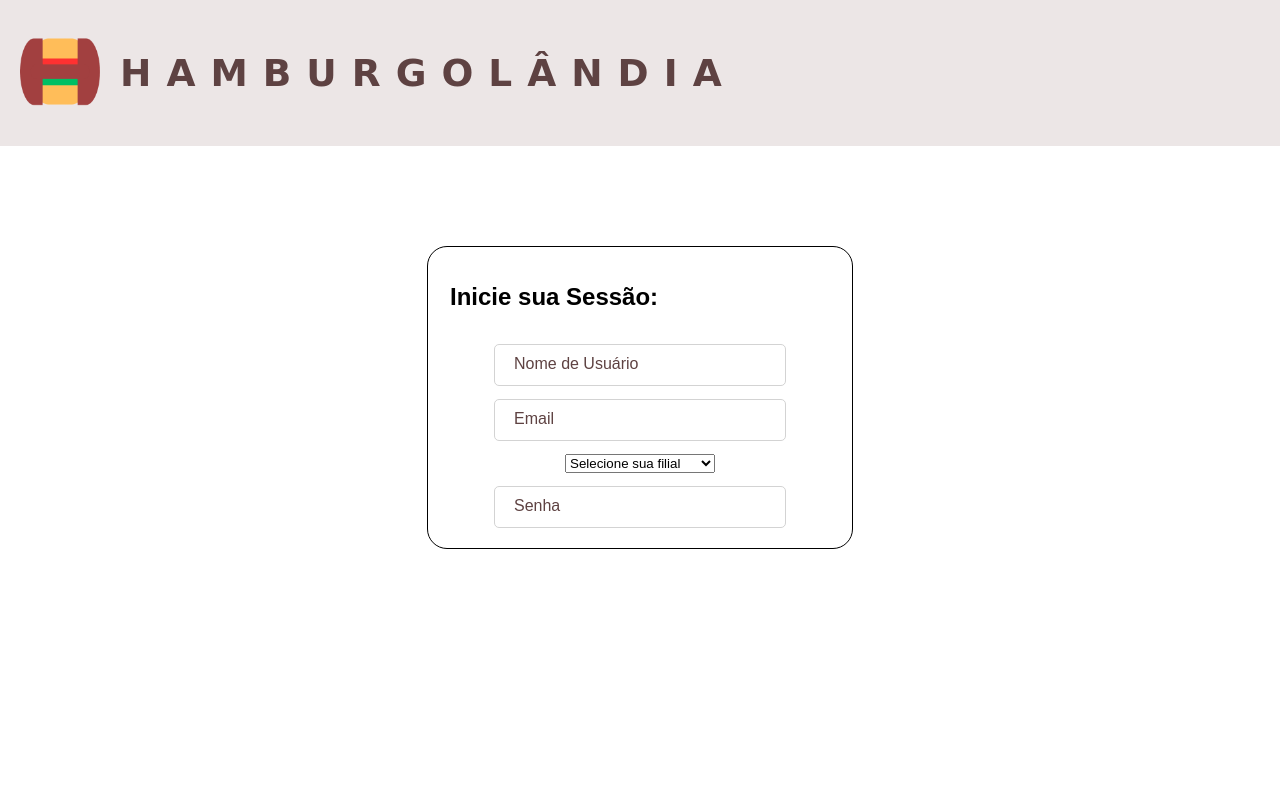
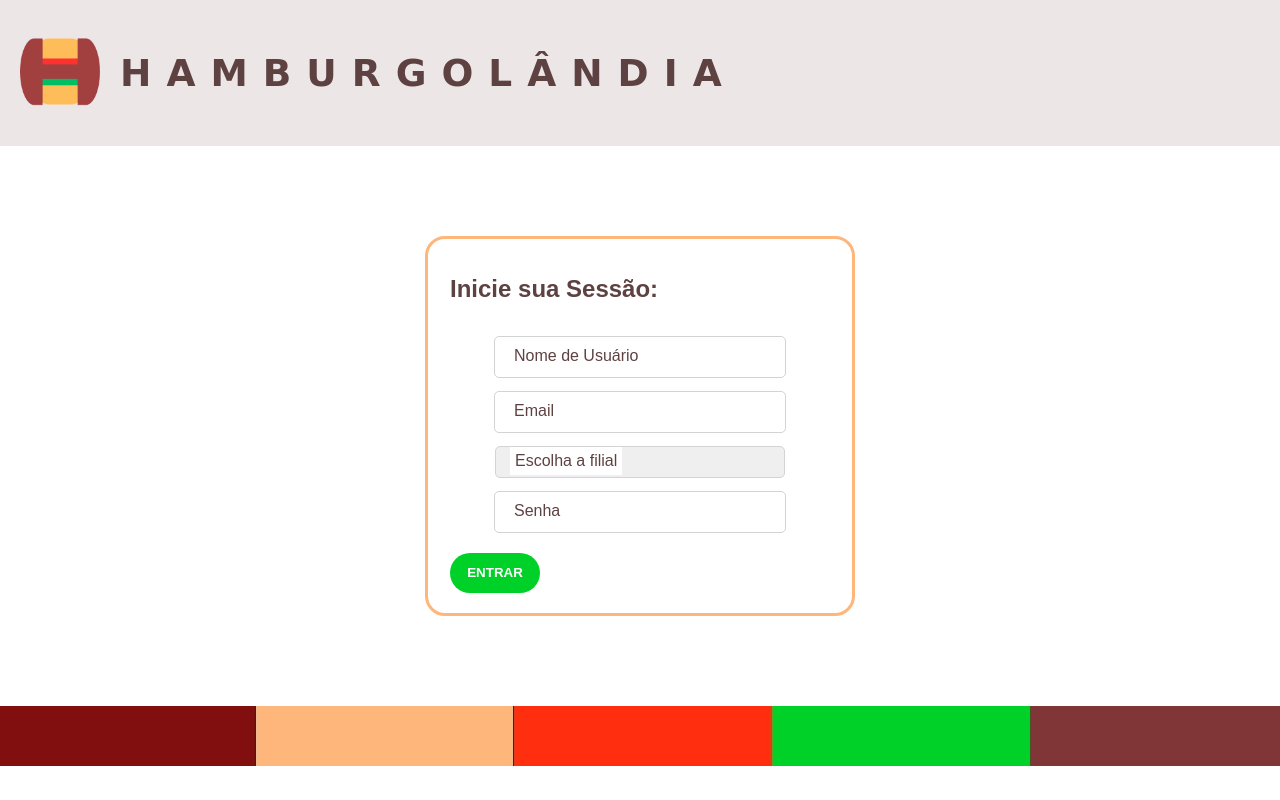
Before and after one commit to VitorAntonioVieira/Projeto-Hamburgolandia, a PHP site: page / in a window 1280 px wide. Run offline with PHP 8.4, Linux system fonts and the light colour scheme; some web fonts are replaced.

Commit message:
teste commit

```diff
--- a/css/style.css
+++ b/css/style.css
@@ -28,32 +28,25 @@ body {
 }
 
 fieldset {
-    border: 1px solid;
+    border: 3px solid;
     width: 400px;
     margin: auto;
     border-radius: 20px;
-    margin-top: 100px;
+    margin-top: 90px;
+    border-color: #FFB67B;
 
 }
 
 .login {
-    /* width: 640px; */
-    /* Can be in percentage also. */
     height: auto;
     margin: 0 auto;
     padding: 10px;
-    /* position: relative; */
     display: flex;
     flex-direction: column;
 
 
 }
 
-/* .class corpo{
-    justify-content: center;
-    display: inline-block;
-    align-items: center;
-} */
 .label-float {
     position: relative;
     padding-top: 13px;
@@ -79,7 +72,7 @@ input {
 }
 
 .label-float input:focus {
-    border: 2px solid #5e4242;
+    border: 2px solid #FFB67B;
 }
 
 .label-float input::placeholder {
@@ -105,7 +98,7 @@ input {
 }
 
 .label-float input:focus:required:invalid {
-    border: 2px solid #5e4242;
+    border: 2px solid #FFB67B;
 }
 
 .label-float input:focus+label,
@@ -116,3 +109,39 @@ input {
     color: #5e4242;
 
 }
+#h2login{
+    color: #5e4242;
+}
+#botaologin{
+    margin-top: 20px;
+    background-color: #00D128;
+    border-radius: 30px;
+    border: #fff;
+    color: #fff;
+    height: 40px;
+    width: 90px;
+    font-weight: bold;
+
+}
+#filial{
+    border: 1px solid lightgrey;
+    border-radius: 5px;
+    height: 30px;
+    padding: 15px 20px;
+    font-size: 16px;
+    font-weight: bold;
+    width: 290px;
+    transition: all .1s linear;
+    -webkit-transition: all .1s linear;
+    -moz-transition: all .1s linear;
+    -webkit-appearance: none;
+}
+.footer {
+    margin-top: 90px;
+    background-image: url("FOOTER.jpg");
+    background-size: cover;
+    background-position: center;
+    color: white;
+    text-align: center;
+    padding: 30px 0;
+  }
--- a/index.html
+++ b/index.html
@@ -37,21 +37,24 @@
                     <label>Email</label>
                 </div>
                 <div class="label-float">
-                    <select id="filial" name="filial">
-                        <option disabled selected>Selecione sua filial</option>
+                    <select id="filial" name="filial" placeholder=" ">
+
                         <option>Caçapava</option>
                         <option>Taubaté</option>
                         <option>São José do Campos</option>
                         <option>Lagoinha</option>
                     </select>
+                    <label>Escolha a filial</label>
                 </div>
                 <div class="label-float">
                     <input type="text" placeholder=" ">
                     <label>Senha</label>
                 </div>
-
-
-
+                <div class="botao"></div>
+                    <button id="botaologin" onclick="confirmarlogin()">ENTRAR</button>
+                </div>
+                <footer class="footer">
+                  </footer>
     </div>
     </form>
     </fieldset>
```
Also changed, not shown: css/FOOTER.jpg (added), img/iconlocalizaçao.png (added).
